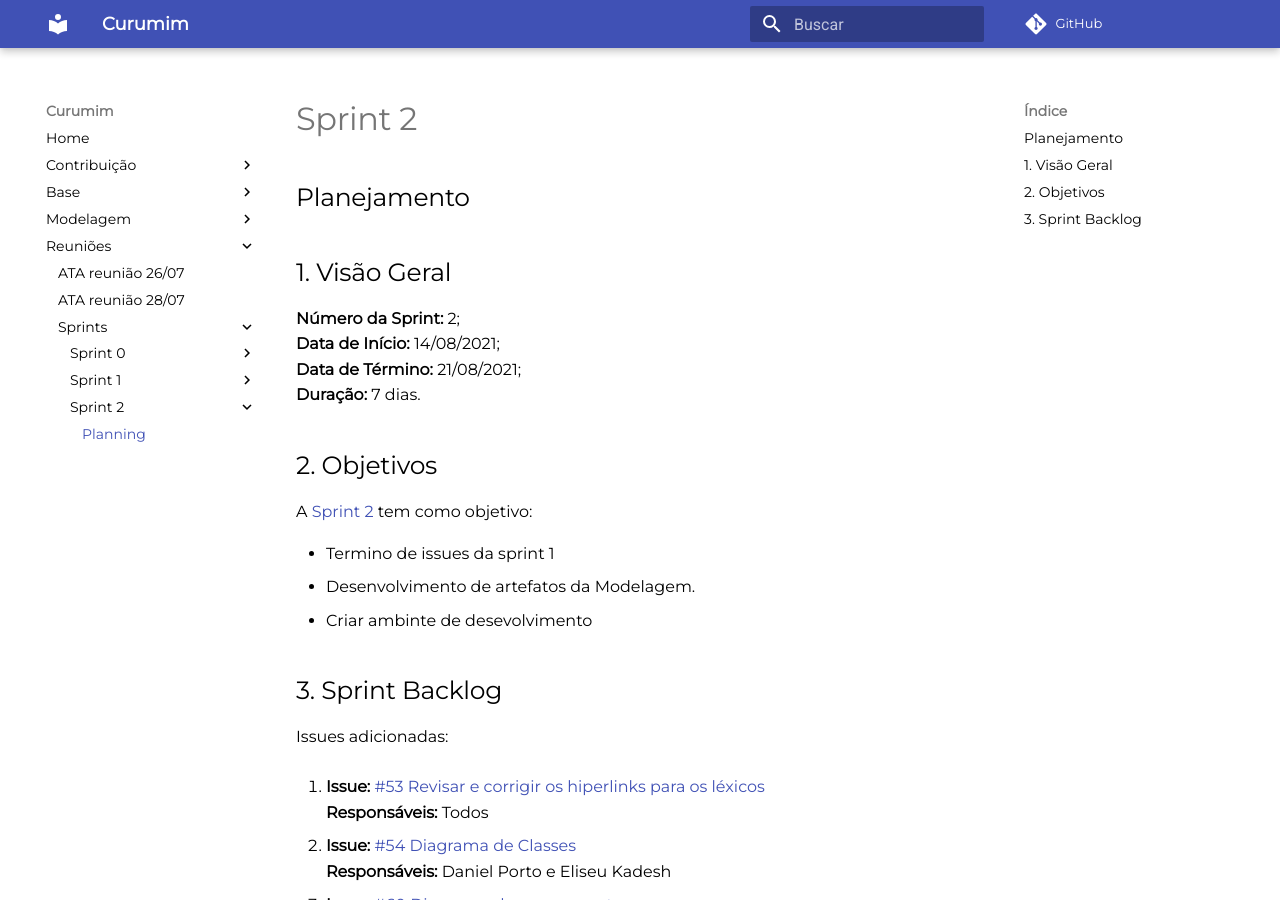
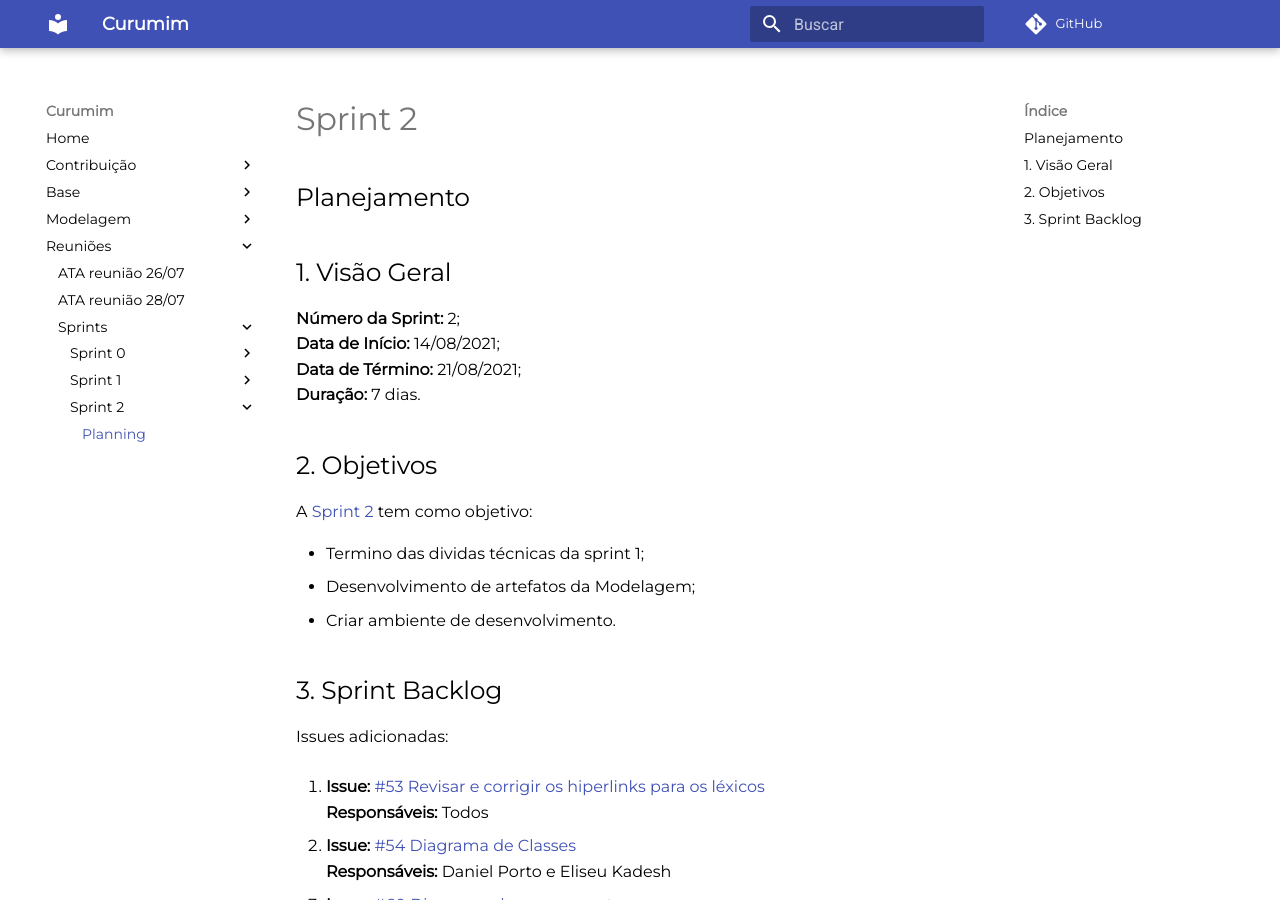
Before and after one commit to UnBArqDsw2021-1/2021.1_G6_Curumim, an MkDocs documentation site: the page built from docs/reunioes/sprints/planning-sprint2.md, in a window 1280 px wide and 900 px high. Built offline with MkDocs 1.6.1 and Material for MkDocs 9.7.7, drawn with Linux system fonts in a browser that asks for light colours; comment, search, counter and statistics services are not loaded.

Commit message:
doc(#91) Corrigindo Erros de Portugues

```diff
--- a/docs/reunioes/sprints/planning-sprint2.md
+++ b/docs/reunioes/sprints/planning-sprint2.md
@@ -12,9 +12,9 @@
 ## 2. Objetivos
 A [Sprint 2](https://github.com/UnBArqDsw2021-1/2021.1_G6_Curumim/milestone/4) tem como objetivo:
 
-- Termino de issues da sprint 1<br>
-- Desenvolvimento de artefatos da Modelagem.<br>
-- Criar ambinte de desevolvimento<br>
+- Termino das dividas técnicas da sprint 1;<br>
+- Desenvolvimento de artefatos da Modelagem;<br>
+- Criar ambiente de desenvolvimento.<br>
 
 
 
```
